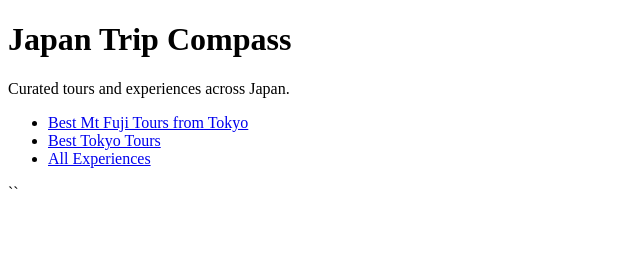
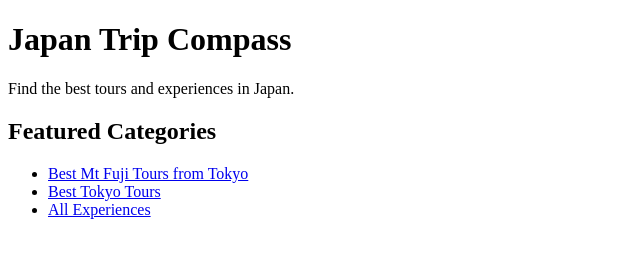
Before and after one commit to nobuyukihirai1227-ship-it/japantripcompass, a plain HTML site: page index.html in a window 1280 px wide. Shown: the whole page, without its empty margins (0-640 px from the left). Drawn offline with Linux system fonts and the light colour scheme.

Commit message:
Update index.html

```diff
--- a/index.html
+++ b/index.html
@@ -1,5 +1,6 @@
 <!DOCTYPE html>
 <html>
+
 <head>
 <meta charset="utf-8">
 <title>Japan Trip Compass</title>
@@ -10,8 +11,10 @@
 <h1>Japan Trip Compass</h1>
 
 <p>
-Curated tours and experiences across Japan.
+Find the best tours and experiences in Japan.
 </p>
+
+<h2>Featured Categories</h2>
 
 <ul>
 <li><a href="mt_fuji_tours.html">Best Mt Fuji Tours from Tokyo</a></li>
@@ -21,4 +24,3 @@ Curated tours and experiences across Japan.
 
 </body>
 </html>
-``
```
